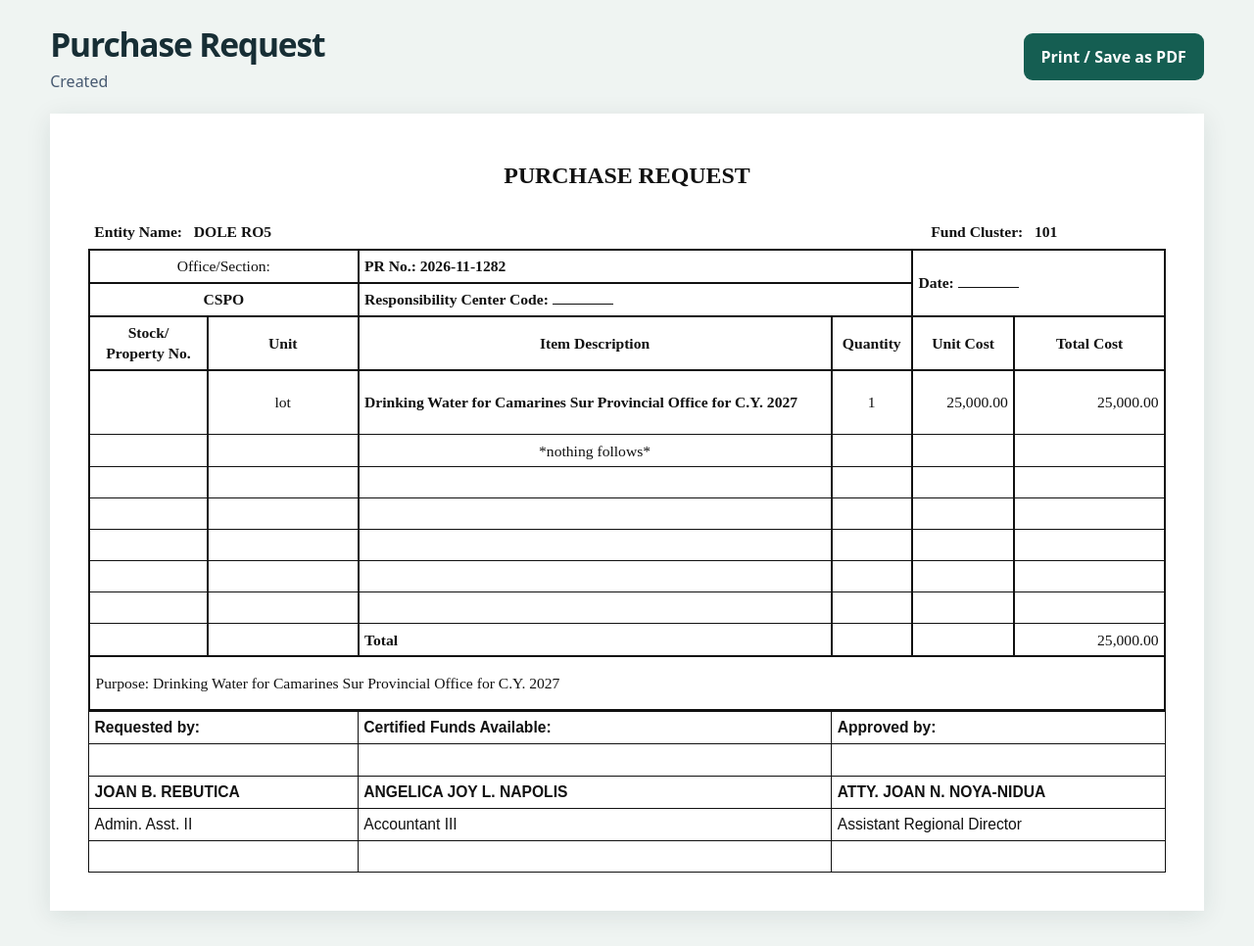
After one commit to chiizka/procurement-bac, a Laravel app: page /purchase-request-preview.html in a window 1280 px wide. The commit adds this page. Shown: the whole page at 98% size. Run offline with Laravel 12, Linux system fonts and the light colour scheme.

Commit message:
added purchase request print preview

```diff
--- a/app/Http/Controllers/PurchaseRequestController.php
+++ b/app/Http/Controllers/PurchaseRequestController.php
@@ -60,6 +60,11 @@ class PurchaseRequestController extends Controller
         $purchaseRequest->load('items');
 
         return view('purchase-requests.show', ['pr' => $purchaseRequest]);
+    }
+
+    public function printPreview(PurchaseRequest $purchaseRequest)
+    {
+        return view('purchase-requests.printPR', ['pr' => $purchaseRequest->load('items')]);
     }
 
     public function edit(PurchaseRequest $purchaseRequest)
--- /dev/null
+++ b/purchase-request-preview.html
@@ -0,0 +1,116 @@
+<!doctype html>
+<html lang="en">
+<head>
+  <meta charset="utf-8">
+  <meta name="viewport" content="width=device-width, initial-scale=1">
+  <title>Purchase Request Preview</title>
+  <style>
+    * { box-sizing: border-box; }
+    body { margin: 0; background: #eff4f2; color: #172e35; font: 16px system-ui, sans-serif; }
+    main { width: min(92%, 1280px); margin: 22px auto 36px; }
+    header { display: flex; flex-wrap: wrap; align-items: center; justify-content: space-between; gap: 12px; margin-bottom: 22px; }
+    h1 { margin: 0; font-size: clamp(1.5rem, 3vw, 2.1rem); letter-spacing: -.035em; }
+    header p { margin: 4px 0 0; color: #475a71; }
+    button { border: 0; border-radius: 9px; background: #155e52; color: white; padding: 13px 18px; font: inherit; font-weight: 650; cursor: pointer; }
+    button:hover { background: #104d43; }
+    button:focus-visible { outline: 3px solid #155e52; outline-offset: 4px; }
+    .preview { overflow-x: auto; background: white; box-shadow: 0 5px 24px #172e351a; }
+    .paper { min-width: 780px; padding: 4% 3.3% 3.3%; color: #111; font: clamp(12px, 1.22vw, 17px)/1.35 "Times New Roman", serif; }
+    h2 { margin: 0 0 1.1em; text-align: center; font-size: 1.53em; }
+    .identity { display: grid; grid-template-columns: 76.5% 23.5%; font-weight: bold; }
+    .identity span { padding: .25em .4em .45em; }
+    .identity span:last-child { padding-left: 1.2em; }
+    table { width: 100%; border-collapse: collapse; table-layout: fixed; }
+    th, td { padding: .35em; vertical-align: middle; }
+    .request { border: 2px solid; }
+    .request th, .request td { border: 1px solid; border-inline-width: 2px; }
+    .request thead th, .request thead td, .purpose td { border-bottom: 2px solid; }
+    .request tbody td { height: 2.05em; }
+    .request .item td { height: 4.25em; }
+    .request .purpose td { height: 3.5em; border-top: 2px solid; }
+    .center { text-align: center; }
+    .amount { text-align: right; white-space: nowrap; }
+    .blank { display: inline-block; width: 4em; border-bottom: 1px solid; vertical-align: baseline; }
+    .signatures { font-family: Arial, sans-serif; }
+    .signatures th, .signatures td { border: 1px solid; height: 2.1em; text-align: left; }
+    @page { size: A4 landscape; margin: 12mm; }
+    @media print {
+      body { background: white; }
+      main { width: auto; margin: 0; }
+      header { display: none; }
+      .preview { overflow: visible; box-shadow: none; }
+      .paper { min-width: 0; padding: 0; font-size: 10.5pt; }
+      tr, .signatures { break-inside: avoid; }
+    }
+  </style>
+</head>
+<body>
+  <main>
+    <header>
+      <div><h1>Purchase Request</h1><p>Created</p></div>
+      <button type="button" onclick="window.print()">Print / Save as PDF</button>
+    </header>
+    <div class="preview" role="region" aria-label="Printable Purchase Request preview" tabindex="0">
+      <article class="paper" aria-labelledby="form-title">
+        <h2 id="form-title">PURCHASE REQUEST</h2>
+        <div class="identity">
+          <span>Entity Name: &nbsp; DOLE RO5</span>
+          <span>Fund Cluster: &nbsp; 101</span>
+        </div>
+        <table class="request" aria-label="Purchase request details">
+          <colgroup>
+            <col style="width:11%"><col style="width:14%"><col style="width:44%">
+            <col style="width:7.5%"><col style="width:9.5%"><col style="width:14%">
+          </colgroup>
+          <thead>
+            <tr>
+              <td class="center" colspan="2">Office/Section:</td>
+              <td colspan="2"><strong>PR No.: 2026-11-1282</strong></td>
+              <td rowspan="2" colspan="2"><strong>Date:</strong> <span class="blank"></span></td>
+            </tr>
+            <tr>
+              <td class="center" colspan="2"><strong>CSPO</strong></td>
+              <td colspan="2"><strong>Responsibility Center Code:</strong> <span class="blank"></span></td>
+            </tr>
+            <tr>
+              <th scope="col">Stock/<br>Property No.</th>
+              <th scope="col">Unit</th>
+              <th scope="col">Item Description</th>
+              <th scope="col">Quantity</th>
+              <th scope="col">Unit Cost</th>
+              <th scope="col">Total Cost</th>
+            </tr>
+          </thead>
+          <tbody>
+            <tr class="item">
+              <td></td><td class="center">lot</td>
+              <td><strong>Drinking Water for Camarines Sur Provincial Office for C.Y. 2027</strong></td>
+              <td class="center">1</td><td class="amount">25,000.00</td><td class="amount">25,000.00</td>
+            </tr>
+            <tr><td></td><td></td><td class="center">*nothing follows*</td><td></td><td></td><td></td></tr>
+            <tr aria-hidden="true"><td></td><td></td><td></td><td></td><td></td><td></td></tr>
+            <tr aria-hidden="true"><td></td><td></td><td></td><td></td><td></td><td></td></tr>
+            <tr aria-hidden="true"><td></td><td></td><td></td><td></td><td></td><td></td></tr>
+            <tr aria-hidden="true"><td></td><td></td><td></td><td></td><td></td><td></td></tr>
+            <tr aria-hidden="true"><td></td><td></td><td></td><td></td><td></td><td></td></tr>
+            <tr><td></td><td></td><td><strong>Total</strong></td><td></td><td></td><td class="amount">25,000.00</td></tr>
+            <tr class="purpose"><td colspan="6">Purpose: Drinking Water for Camarines Sur Provincial Office for C.Y. 2027</td></tr>
+          </tbody>
+        </table>
+        <table class="signatures" aria-label="Signatories">
+          <colgroup><col style="width:25%"><col style="width:44%"><col style="width:31%"></colgroup>
+          <thead>
+            <tr><th scope="col">Requested by:</th><th scope="col">Certified Funds Available:</th><th scope="col">Approved by:</th></tr>
+          </thead>
+          <tbody>
+            <tr aria-hidden="true"><td></td><td></td><td></td></tr>
+            <tr><td><strong>JOAN B. REBUTICA</strong></td><td><strong>ANGELICA JOY L. NAPOLIS</strong></td><td><strong>ATTY. JOAN N. NOYA-NIDUA</strong></td></tr>
+            <tr><td>Admin. Asst. II</td><td>Accountant III</td><td>Assistant Regional Director</td></tr>
+            <tr aria-hidden="true"><td></td><td></td><td></td></tr>
+          </tbody>
+        </table>
+      </article>
+    </div>
+  </main>
+</body>
+</html>
--- a/resources/views/purchase-requests/show.blade.php
+++ b/resources/views/purchase-requests/show.blade.php
@@ -5,7 +5,11 @@
                 <h2 class="font-semibold text-xl text-gray-800 leading-tight">PR {{ $pr->pr_no }}</h2>
                 <x-status-chip :status="$pr->status->value" />
             </div>
-            <a href="{{ route('purchase-requests.index') }}" class="text-sm text-gray-600 hover:underline">Back to list</a>
+            <div class="flex flex-wrap items-center gap-3">
+                <a href="{{ route('purchase-requests.print', $pr) }}"
+                   class="rounded-md bg-gray-800 px-4 py-2 text-sm font-medium text-white hover:bg-gray-700">Print</a>
+                <a href="{{ route('purchase-requests.index') }}" class="text-sm text-gray-600 hover:underline">Back to list</a>
+            </div>
         </div>
     </x-slot>
 
--- a/routes/web.php
+++ b/routes/web.php
@@ -16,6 +16,8 @@ Route::middleware('auth')->group(function () {
     Route::get('/profile', [ProfileController::class, 'edit'])->name('profile.edit');
     Route::patch('/profile', [ProfileController::class, 'update'])->name('profile.update');
     Route::delete('/profile', [ProfileController::class, 'destroy'])->name('profile.destroy');
+    Route::get('/purchase-requests/{purchaseRequest}/print', [PurchaseRequestController::class, 'printPreview'])
+        ->name('purchase-requests.print');
     Route::resource('purchase-requests', PurchaseRequestController::class);
 });
 
```
Also changed, not shown: resources/views/purchase-requests/printPR.blade.php (added, +132 -0 lines).
